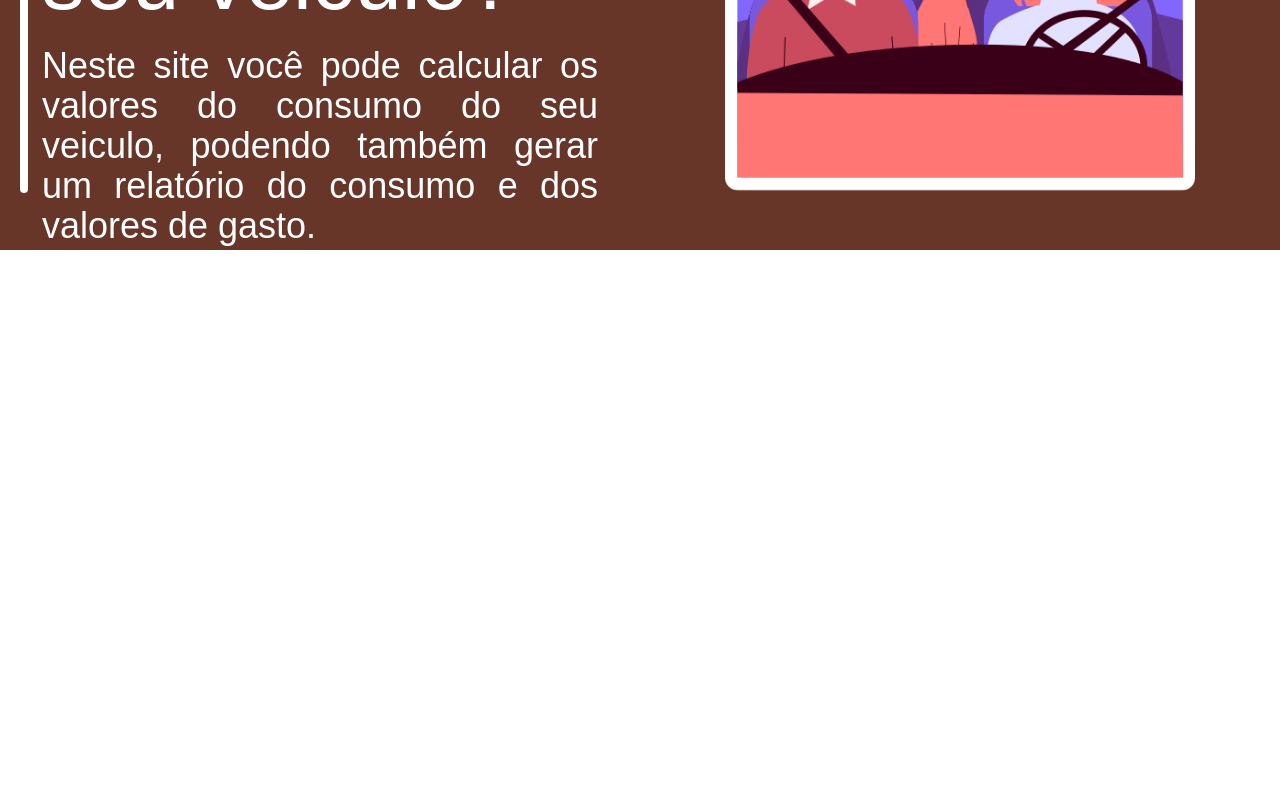
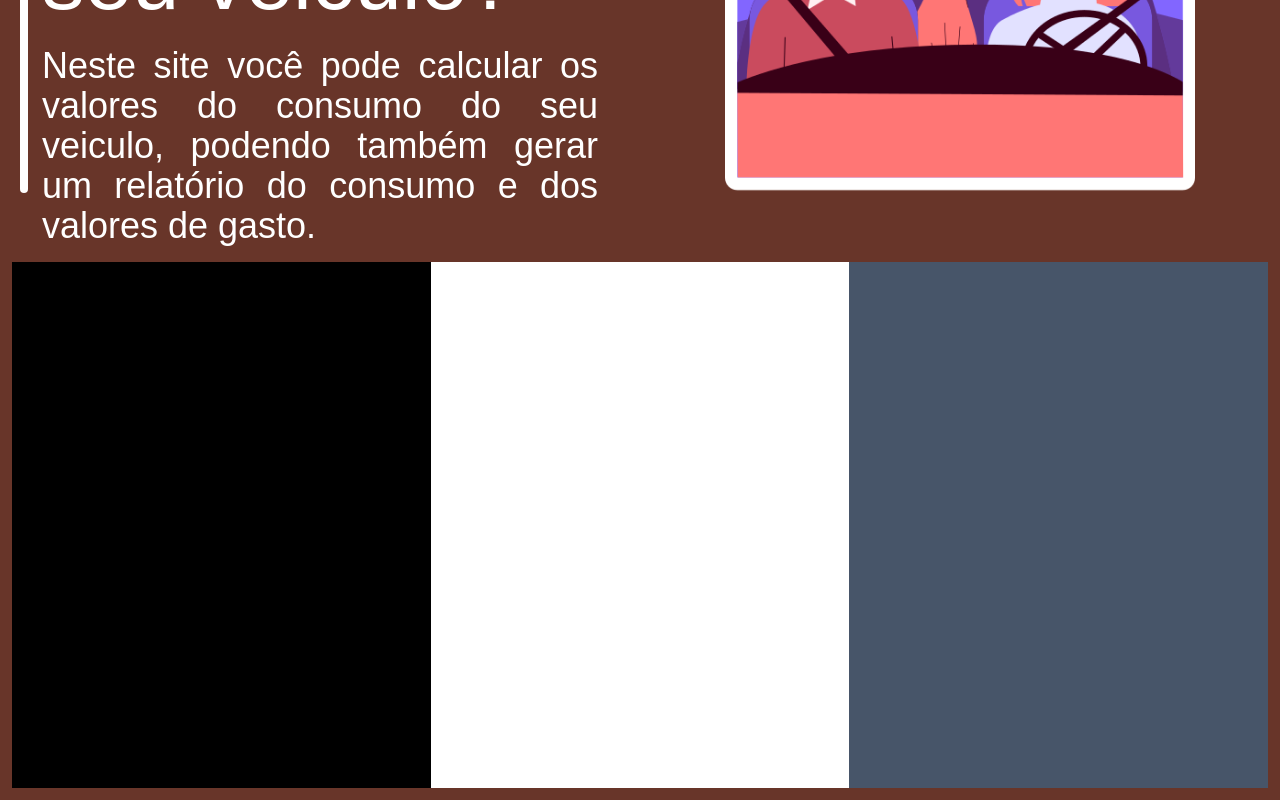
Before and after one commit to Guilherme-Ferreira-Tombini/Fisher-combustion, a Next.js app: page / in a window 1280 px wide. Shown: the part 403-1203 px from the top of the page. Before the commit the page ends 800 px from the top, so only its background shows below. Built offline with nearby package versions, Linux system fonts and the light colour scheme; a web font is replaced by a local one.

Commit message:
feat: added basic structure to explanatory topics

```diff
--- /dev/null
+++ b/src/app/components/ExplanatoryTopics.tsx
@@ -0,0 +1,10 @@
+export default function ExplanatoryTopics(){
+    return(
+        <div className="w-[100%] h-[550px] grid grid-cols-3 p-3">
+            <div className=" bg-black"></div>
+            <div className=" bg-white"></div>
+            <div className=" bg-slate-600"></div>
+
+        </div>
+    )
+}
--- a/src/app/page.tsx
+++ b/src/app/page.tsx
@@ -1,3 +1,4 @@
+import ExplanatoryTopics from "./components/ExplanatoryTopics";
 import Header from "./components/Header";
 import TopOfPage from "./components/TopOfPage";
 
@@ -6,6 +7,7 @@ export default function Home() {
     <div className="bg-[#683529] w-[100%]">
       <Header/>
       <TopOfPage/>
+      <ExplanatoryTopics/>
     </div>
   );
 }
```
